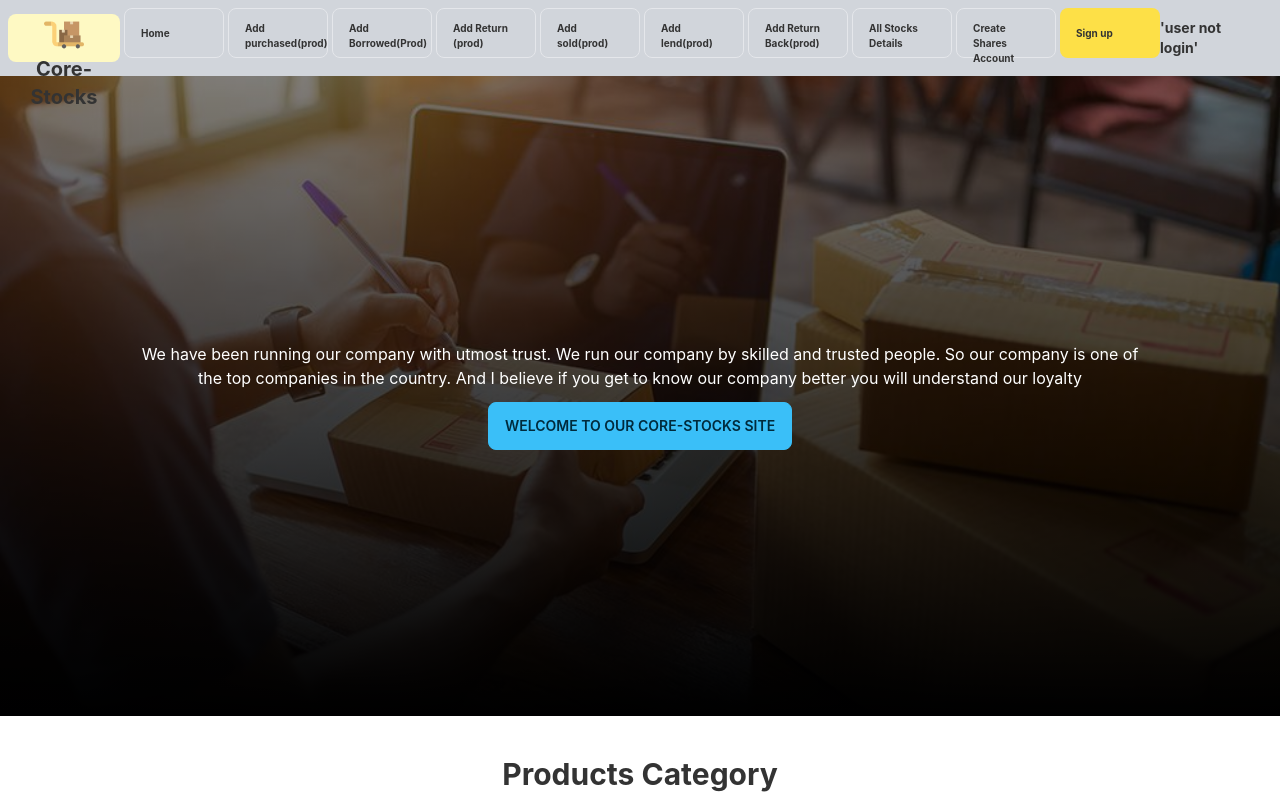
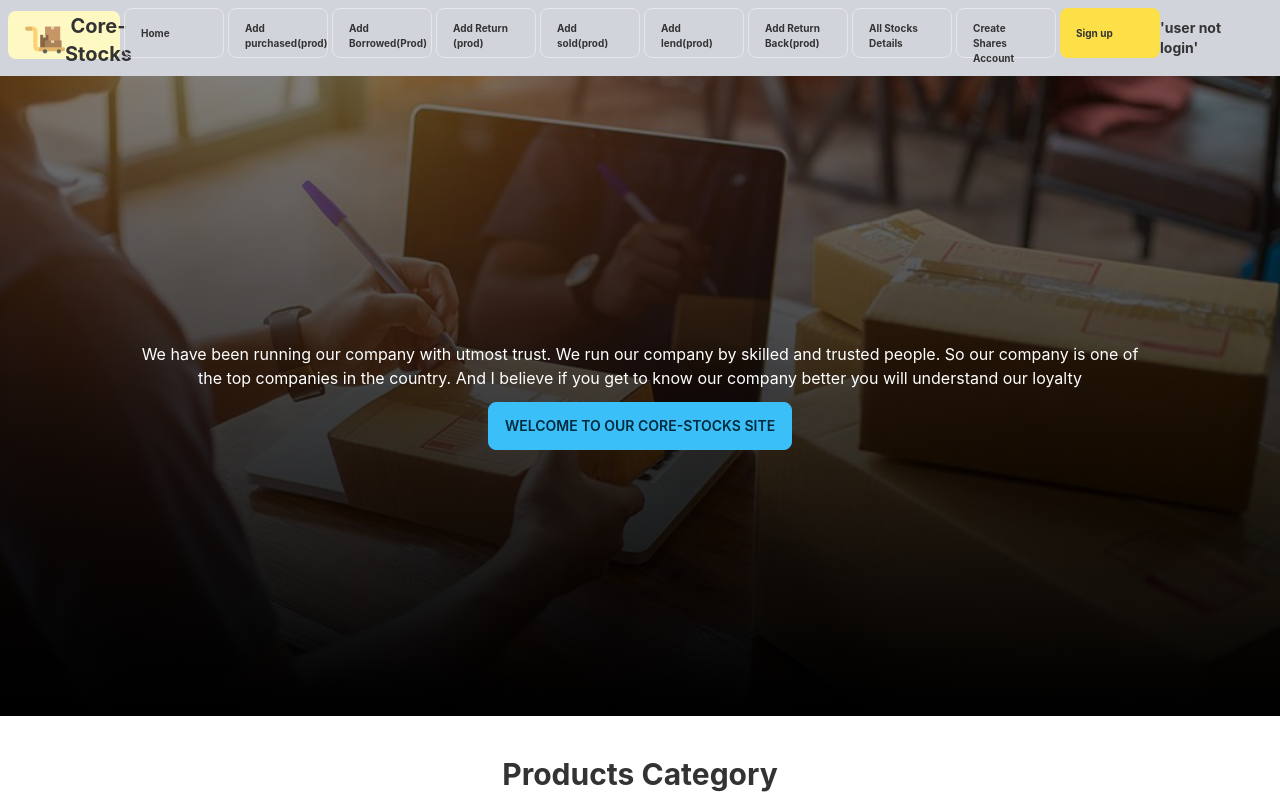
Before and after one commit to omarfarukee/core-stocks, a React (Create React App) app: page / in a window 1280 px wide. Shown: the top 800 px of the page. Built offline with nearby package versions, Linux system fonts and the light colour scheme; no server answers.

Commit message:
updated logo

```diff
--- a/src/Shared/Header/NavBer.js
+++ b/src/Shared/Header/NavBer.js
@@ -46,7 +46,7 @@ const NavBer = () => {
                         {headItems}
                     </ul>
                 </div>
-                <Link to='/home'><a  className="btn btn-ghost normal-case text-xl font-bold bg-yellow-100 hover:bg-green-200 hover:text-black tacks"><img src={img} className='w-10 lg:block hidden' alt="" /> Core-Stocks</a></Link>
+                <Link to='/home'><a  className="btn btn-ghost normal-case text-xl font-bold bg-yellow-100 hover:bg-green-200 hover:text-black tacks"><div className='flex items-center'><img src={img} className='w-10 lg:block hidden' alt="" /> Core-Stocks</div></a></Link>
             </div>
             <div className="navbar-center hidden lg:flex">
                 <ul className="menu menu-horizontal p-0">
```
